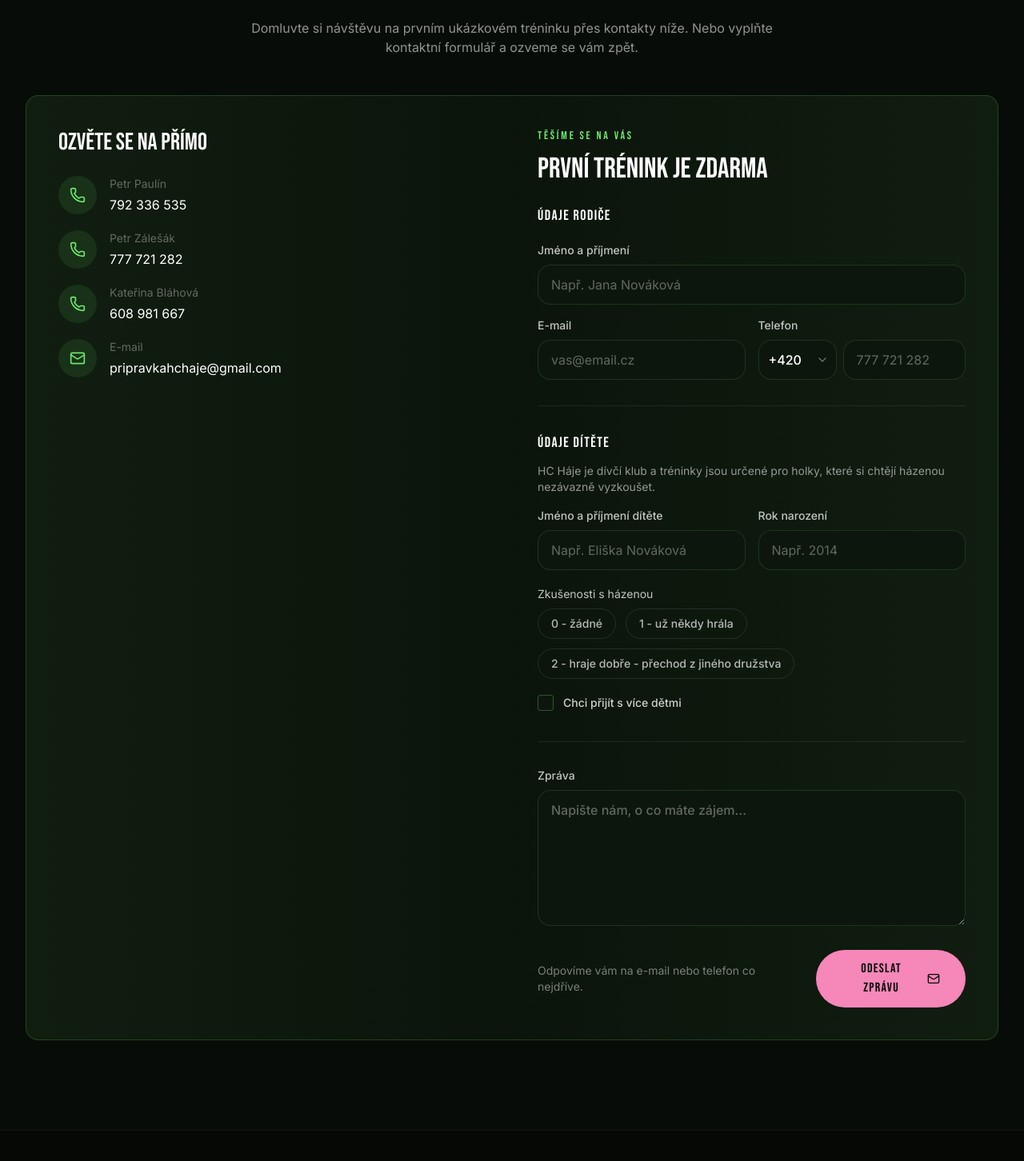
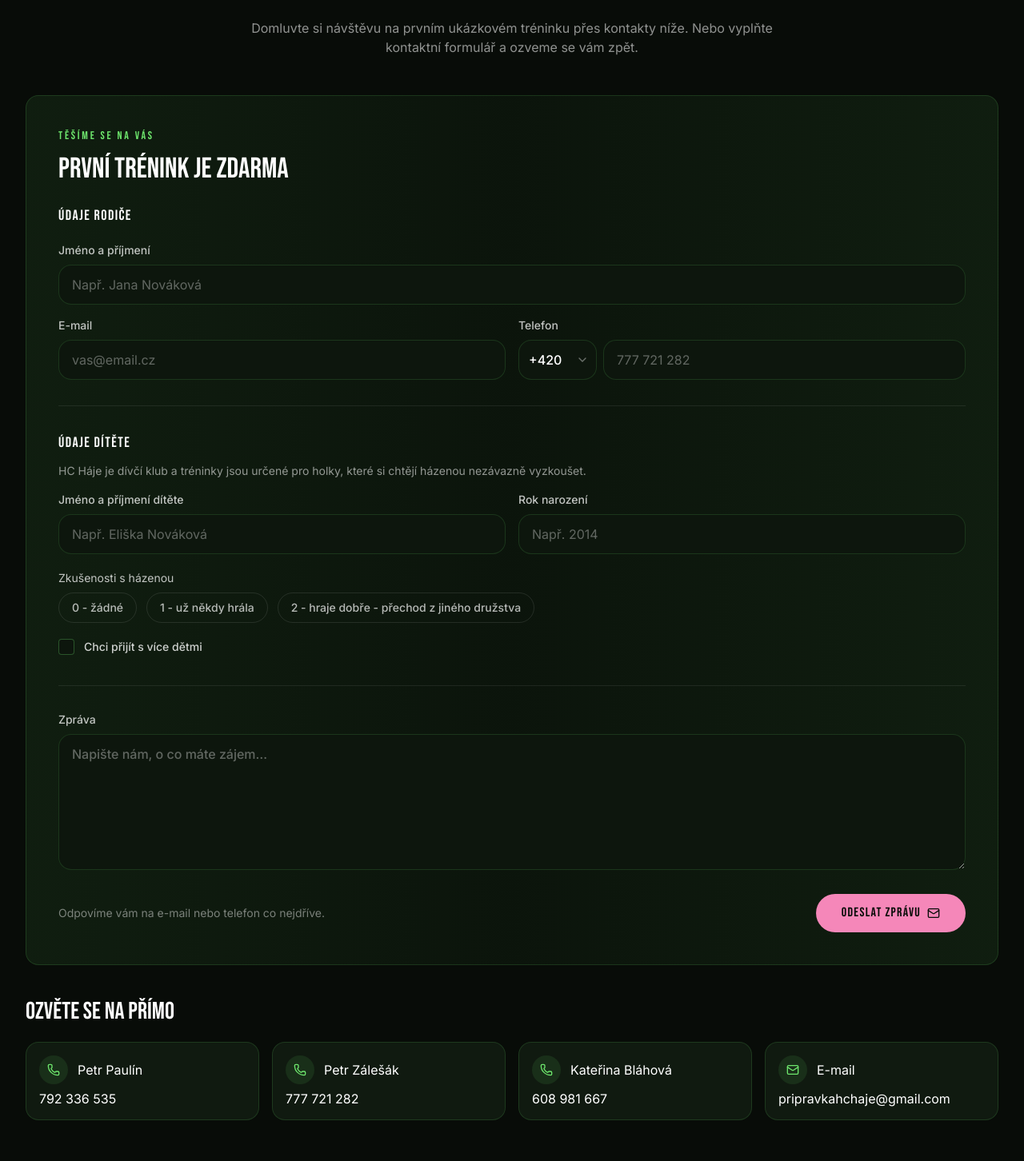
Before and after one commit to jakub245/hchaje-web, a React (Vite) app: page /chci-se-pridat in a window 1280 px wide. Shown: the part 3052-4504 px from the top of the page at 80% size. Built offline with nearby package versions, Linux system fonts and the light colour scheme.

Commit message:
Update ChciSePridat.tsx

```diff
--- a/src/app/pages/ChciSePridat.tsx
+++ b/src/app/pages/ChciSePridat.tsx
@@ -390,33 +390,7 @@ export default function ChciSePridatPage() {
             </p>
           </div>
 
-          <div className="rounded-2xl border border-[#6EE76D]/20 bg-gradient-to-r from-[#6EE76D]/8 via-[#6EE76D]/4 to-[#6EE76D]/8 p-8 lg:p-10">
-            <div className="grid lg:grid-cols-2 gap-10 lg:gap-16">
-              {/* Left: contact info */}
-              <div>
-                <h3 className="text-2xl lg:text-3xl text-white uppercase mb-6" style={{ fontFamily: bebas }}>Ozvěte se na přímo</h3>
-                <div className="space-y-5">
-                  {[
-                    { icon: Phone, label: "Petr Paulín", value: "792 336 535", href: "tel:+420792336535" },
-                    { icon: Phone, label: "Petr Zálešák", value: "777 721 282", href: "tel:+420777721282" },
-                    { icon: Phone, label: "Kateřina Bláhová", value: "608 981 667", href: "tel:+420608981667" },
-                    { icon: Mail, label: "E-mail", value: "pripravkahchaje@gmail.com", href: "mailto:pripravkahchaje@gmail.com" },
-                  ].map((c) => (
-                    <div key={c.label} className="flex items-start gap-4">
-                      <div className="w-12 h-12 rounded-full bg-[#6EE76D]/10 flex items-center justify-center flex-shrink-0">
-                        <c.icon className="w-5 h-5 text-[#6EE76D]" />
-                      </div>
-                      <div>
-                        <p className="text-white/35 text-sm mb-1" style={{ fontFamily: inter }}>{c.label}</p>
-                        <a href={c.href} className="text-white hover:text-[#6EE76D] transition-colors" style={{ fontFamily: inter }}>{c.value}</a>
-                      </div>
-                    </div>
-                  ))}
-                </div>
-              </div>
-
-              {/* Right: form */}
-              <div>
+          <div className="p-8 lg:p-10 rounded-2xl bg-gradient-to-r from-[#6EE76D]/8 via-[#6EE76D]/4 to-[#6EE76D]/8 border border-[#6EE76D]/15">
             <SectionLabel>Těšíme se na vás</SectionLabel>
             <h2 className="text-3xl lg:text-4xl text-white uppercase mb-6" style={{ fontFamily: bebas }}>
               První trénink je zdarma
@@ -550,6 +524,30 @@ export default function ChciSePridatPage() {
                 </div>
             </form>
           </div>
+
+          <div className="mt-8 lg:mt-10">
+            <h3 className="text-2xl lg:text-3xl text-white uppercase mb-5" style={{ fontFamily: bebas }}>Ozvěte se na přímo</h3>
+            <div className="grid sm:grid-cols-2 lg:grid-cols-4 gap-3 lg:gap-4">
+              {[
+                { icon: Phone, name: "Petr Paulín", value: "792 336 535", href: "tel:+420792336535" },
+                { icon: Phone, name: "Petr Zálešák", value: "777 721 282", href: "tel:+420777721282" },
+                { icon: Phone, name: "Kateřina Bláhová", value: "608 981 667", href: "tel:+420608981667" },
+                { icon: Mail, name: "E-mail", value: "pripravkahchaje@gmail.com", href: "mailto:pripravkahchaje@gmail.com" },
+              ].map((contact) => (
+                <a
+                  key={contact.name}
+                  href={contact.href}
+                  className="rounded-2xl border border-[#6EE76D]/15 bg-[#101a10] px-4 py-4 hover:border-[#6EE76D]/35 transition-colors"
+                >
+                  <div className="flex items-center gap-3 mb-2">
+                    <div className="w-9 h-9 rounded-full bg-[#6EE76D]/10 flex items-center justify-center flex-shrink-0">
+                      <contact.icon className="w-4 h-4 text-[#6EE76D]" />
+                    </div>
+                    <p className="text-white text-base leading-tight" style={{ fontFamily: inter }}>{contact.name}</p>
+                  </div>
+                  <p className="text-white text-base leading-tight break-all" style={{ fontFamily: inter }}>{contact.value}</p>
+                </a>
+              ))}
             </div>
           </div>
         </div>
```
Lines whose indentation alone changed are shown as unchanged.
